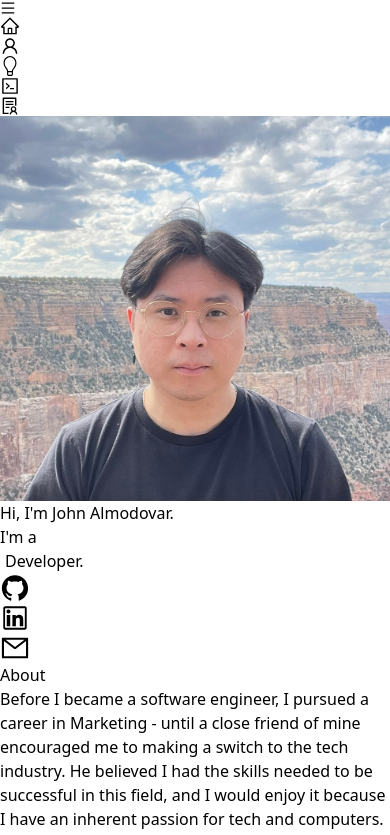
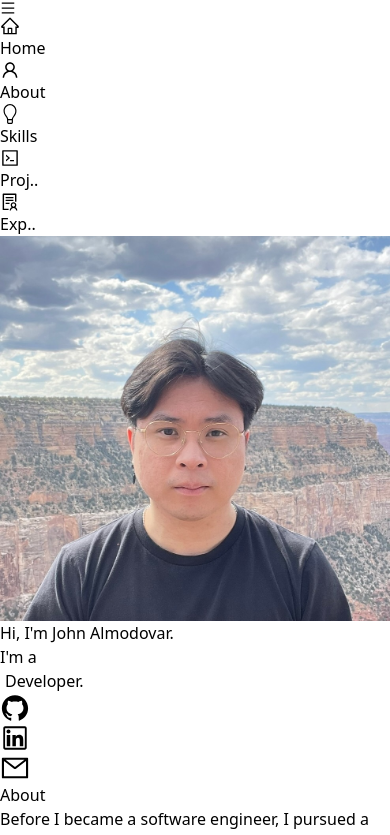
Before and after one commit to johnalmodovar/personal-portfolio-v2, a React (Vite) app: page / in a window 390 px wide. Shown: the top 835 px of the page. Built offline with nearby package versions, Linux system fonts and the light colour scheme.

Commit message:
redesigned side nav bar and made mobile nav rounded large

```diff
--- a/src/components/navbar/Navbar.jsx
+++ b/src/components/navbar/Navbar.jsx
@@ -23,23 +23,23 @@ export default function Navbar() {
             {toggleMobileNav &&
                  (
                     <div className="fixed w-full h-screen bg-white/90 flex flex-col justify-center items-center z-20">
-                        <a onClick={handleClick} href="#main" className="w-[75%] flex justify-center items-center rounded-full shadow-lg bg-gray-100 shadow-gray-400 m-2 p-4 hover:scale-110 ease-in duration-200">
+                        <a onClick={handleClick} href="#main" className="w-[75%] flex justify-center items-center rounded-lg shadow-lg bg-gray-100 shadow-gray-400 m-2 p-4 hover:scale-110 ease-in duration-200">
                             <AiOutlineHome size={20} />
                             <span className="pl-4">Home</span>
                         </a>
-                        <a onClick={handleClick} href="#about" className="w-[75%] flex justify-center items-center rounded-full shadow-lg bg-gray-100 shadow-gray-400 m-2 p-4 hover:scale-110 ease-in duration-200">
+                        <a onClick={handleClick} href="#about" className="w-[75%] flex justify-center items-center rounded-lg shadow-lg bg-gray-100 shadow-gray-400 m-2 p-4 hover:scale-110 ease-in duration-200">
                             <AiOutlineUser size={20} />
                             <span className="pl-4">About</span>
                         </a>
-                        <a onClick={handleClick} href="#skills" className="w-[75%] flex justify-center items-center rounded-full shadow-lg bg-gray-100 shadow-gray-400 m-2 p-4 hover:scale-110 ease-in duration-200">
+                        <a onClick={handleClick} href="#skills" className="w-[75%] flex justify-center items-center rounded-lg shadow-lg bg-gray-100 shadow-gray-400 m-2 p-4 hover:scale-110 ease-in duration-200">
                             <TfiLightBulb size={20} />
                             <span className="pl-4">Skills</span>
                         </a>
-                        <a onClick={handleClick} href="#projects" className="w-[75%] flex justify-center items-center rounded-full shadow-lg bg-gray-100 shadow-gray-400 m-2 p-4 hover:scale-110 ease-in duration-200">
+                        <a onClick={handleClick} href="#projects" className="w-[75%] flex justify-center items-center rounded-lg shadow-lg bg-gray-100 shadow-gray-400 m-2 p-4 hover:scale-110 ease-in duration-200">
                             <AiOutlineCode size={20} />
                             <span className="pl-4">Projects</span>
                         </a>
-                        <a onClick={handleClick} href="#experience" className="w-[75%] flex justify-center items-center rounded-full shadow-lg bg-gray-100 shadow-gray-400 m-2 p-4 hover:scale-110 ease-in duration-200">
+                        <a onClick={handleClick} href="#experience" className="w-[75%] flex justify-center items-center rounded-lg shadow-lg bg-gray-100 shadow-gray-400 m-2 p-4 hover:scale-110 ease-in duration-200">
                             <AiOutlineSolution size={20} />
                             <span className="pl-4">Experience</span>
                         </a>
@@ -49,21 +49,36 @@ export default function Navbar() {
 
             <div className="md:block hidden fixed top-[25%] z-10">
                 <div className="flex flex-col">
-                    <a href="#main" className="rounded-full shadow-lg bg-gray-100 shadow-gray-400 m-2 p-4 hover:scale-110 ease-in duration-200">
+                    <div className="flex flex-col items-center rounded-lg shadow-lg bg-gray-100 shadow-gray-400 m-2 p-2 w-12 h-12 hover:scale-110 ease-in duration-200">
+                        <a href="#main" className="flex flex-col items-center">
                             <AiOutlineHome size={20} />
+                            <p className="text-xs truncate">Home</p>
                         </a>
-                    <a href="#about" className="rounded-full shadow-lg bg-gray-100 shadow-gray-400 m-2 p-4 hover:scale-110 ease-in duration-200">
+                    </div>
+                    <div className="flex flex-col justify-center items-center rounded-lg shadow-lg bg-gray-100 shadow-gray-400 m-2 w-12 h-12 hover:scale-110 ease-in duration-200">
+                        <a href="#about" className="flex flex-col items-center">
                             <AiOutlineUser size={20} />
+                            <p className="text-xs truncate">About</p>
                         </a>
-                    <a href="#skills" className="rounded-full shadow-lg bg-gray-100 shadow-gray-400 m-2 p-4 hover:scale-110 ease-in duration-200">
+                    </div>
+                    <div className="flex flex-col justify-center items-center rounded-lg shadow-lg bg-gray-100 shadow-gray-400 m-2 w-12 h-12 hover:scale-110 ease-in duration-200">
+                        <a href="#skills" className="flex flex-col items-center">
                             <TfiLightBulb size={20} />
+                            <p className="text-xs truncate">Skills</p>
                         </a>
-                    <a href="#projects" className="rounded-full shadow-lg bg-gray-100 shadow-gray-400 m-2 p-4 hover:scale-110 ease-in duration-200">
+                    </div>
+                    <div className="flex flex-col justify-center items-center rounded-lg shadow-lg bg-gray-100 shadow-gray-400 m-2 w-12 h-12 hover:scale-110 ease-in duration-200">
+                        <a href="#projects" className="flex flex-col items-center">
                             <AiOutlineCode size={20} />
+                            <p className="text-xs truncate">Proj..</p>
                         </a>
-                    <a href="#experience" className="rounded-full shadow-lg bg-gray-100 shadow-gray-400 m-2 p-4 hover:scale-110 ease-in duration-200">
+                    </div>
+                    <div className="flex flex-col justify-center items-center rounded-lg shadow-lg bg-gray-100 shadow-gray-400 m-2 w-12 h-12 hover:scale-110 ease-in duration-200">
+                        <a href="#experience" className="flex flex-col items-center">
                             <AiOutlineSolution size={20} />
+                            <p className="text-xs truncate ...">Exp..</p>
                         </a>
+                    </div>
                 </div>
             </div>
         </div>
```
Lines whose indentation alone changed are shown as unchanged.
